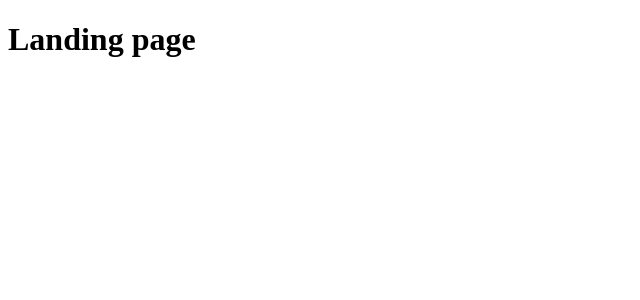
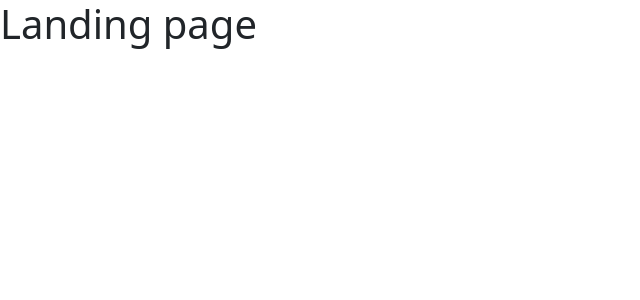
Before and after one commit to ThanhPhongUSC/Ticketing, a Next.js app in the folder client/: page / in a window 1280 px wide. Shown: the top 300 px of the page, without its empty margins (0-640 px from the left). Built offline with nearby package versions, Linux system fonts and the light colour scheme.

Commit message:
adding global css bootstrap

```diff
--- a/client/package.json
+++ b/client/package.json
@@ -10,6 +10,7 @@
   "author": "",
   "license": "ISC",
   "dependencies": {
+    "bootstrap": "^5.1.3",
     "next": "^12.1.4",
     "react": "^18.0.0",
     "react-dom": "^18.0.0"
--- /dev/null
+++ b/client/pages/_app.js
@@ -0,0 +1,5 @@
+import 'bootstrap/dist/css/bootstrap.css';
+
+export default ({ Component, pageProps }) => {
+  return <Component {...pageProps} />;
+}
```
